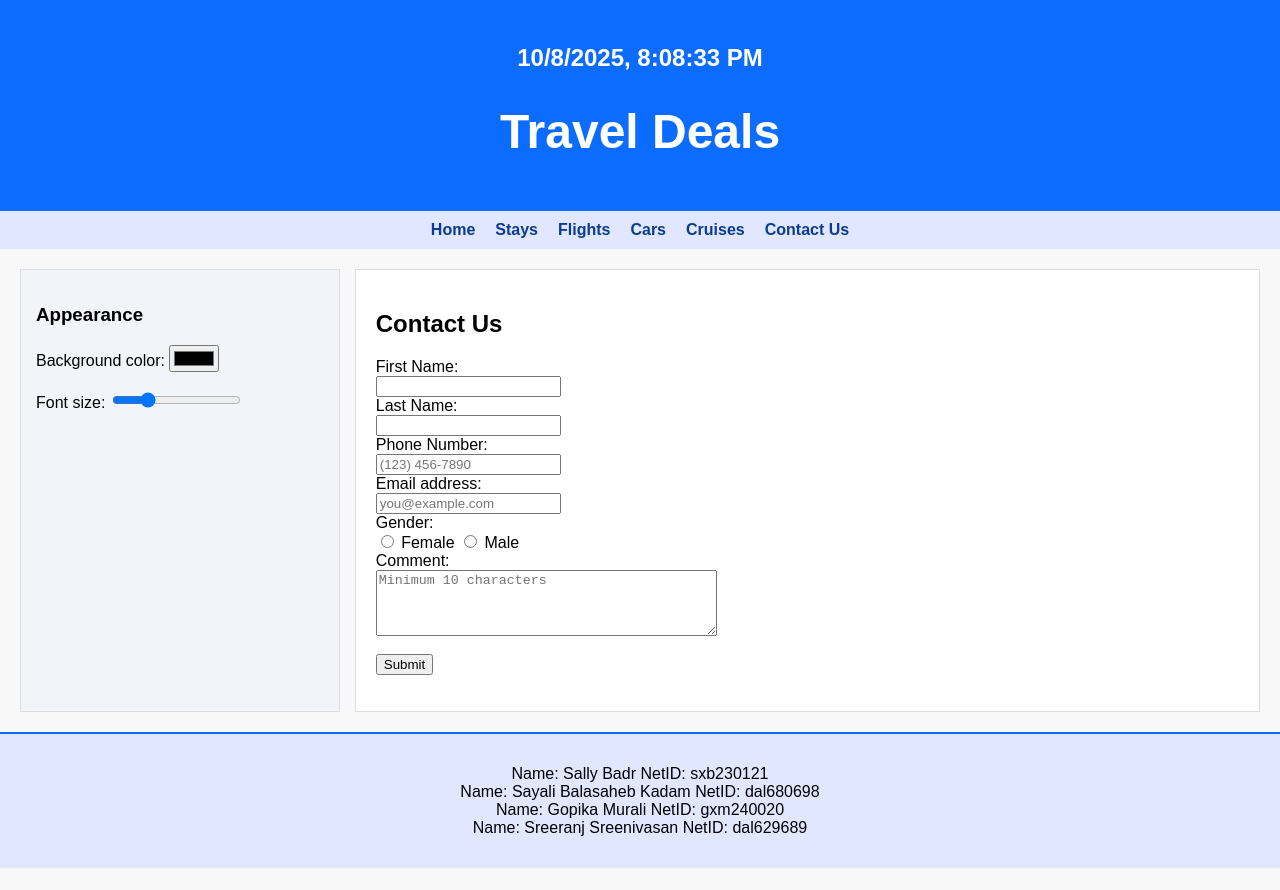
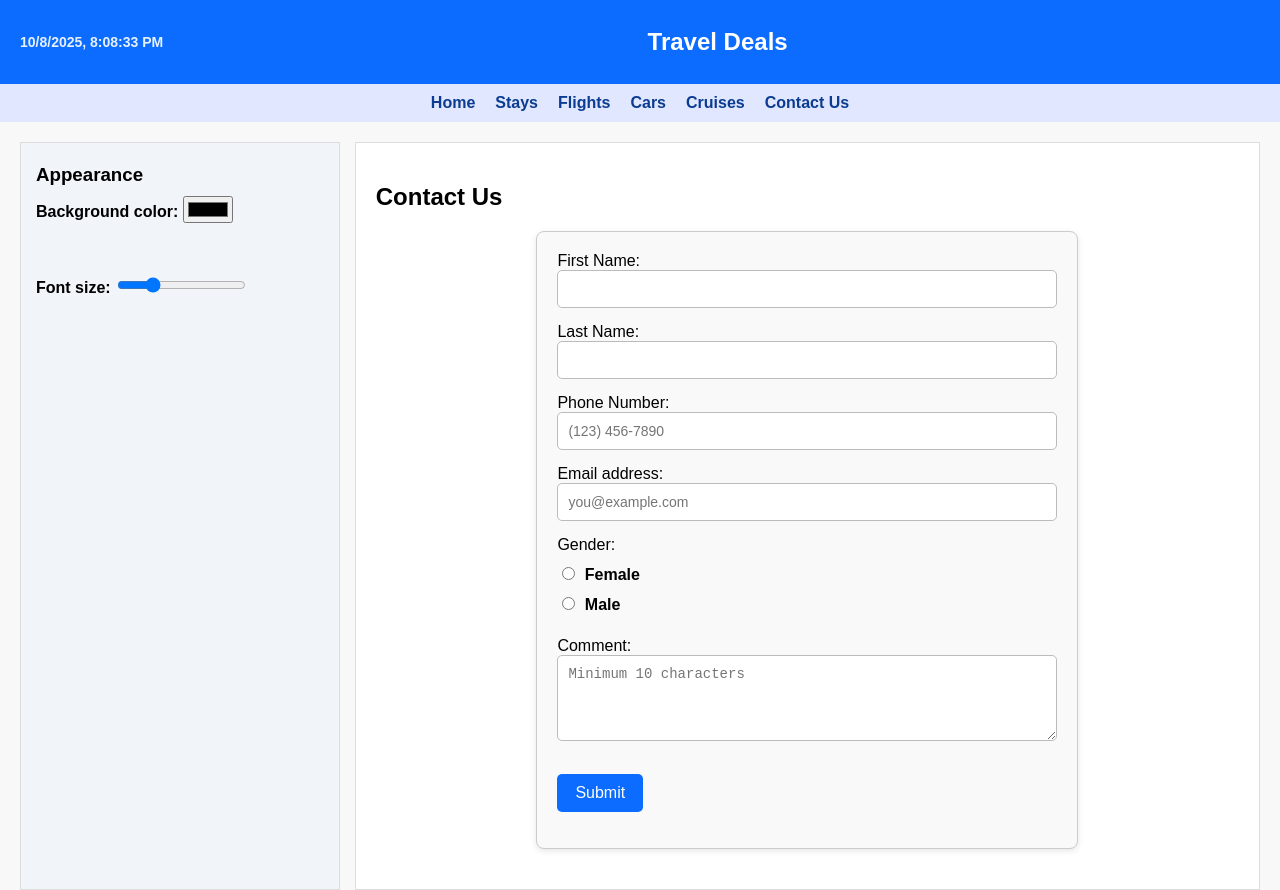
Before and after one commit to salyoka1/Web-Programming-HW2, a plain HTML site: page Contact.html in a window 1280 px wide. Shown: the top 890 px of the page. Before the commit the page ends 868 px from the top, so only its background shows below. Drawn offline with Linux system fonts and the light colour scheme.

Commit message:
Update mystyle.css

```diff
--- a/mystyle.css
+++ b/mystyle.css
@@ -1,3 +1,4 @@
+
 body {
   margin: 0;
   font-family: Arial, sans-serif;
@@ -6,12 +7,27 @@ body {
 
 /* Header */
 .header {
-  background: #0b6cff;
+   background: #0b6cff;
   color: white;
   padding: 20px;
-  text-align: center;
+  /* changed from text-align:center; to flex layout */
+  display: flex;
+  align-items: center;
+  gap: 12px;
+}
+.header .tittle {
+  margin: 0;
   font-size: 24px;
   font-weight: bold;
+  flex: 1;              /* lets the title take the middle space */
+  text-align: center;   /* keep the title centered */
+}
+
+.header .clock {
+  font-size: 14px;
+  font-weight: 600;
+  opacity: 0.9;
+  white-space: nowrap;  /* prevents wrapping */
 }
 
 /* Navigation bar */
@@ -61,3 +77,94 @@ body {
   margin-top: 20px;
   border-top: 2px solid #0b6cff;
 }
+
+/* Form container */
+form#contactForm {
+  max-width: 500px;
+  margin: 20px auto;
+  padding: 20px;
+  background: #f9f9f9;
+  border-radius: 8px;
+  border: 1px solid #ccc;
+  box-shadow: 0px 2px 6px rgba(0,0,0,0.1);
+  font-family: Arial, sans-serif;
+}
+
+/* Labels */
+form#contactForm label {
+  font-weight: bold;
+  display: block;
+  margin: 10px 0 5px;
+}
+
+/* Inputs and textarea */
+form#contactForm input[type="text"],
+form#contactForm input[type="number"],
+form#contactForm textarea {
+  width: 100%;
+  padding: 10px;
+  border: 1px solid #bbb;
+  border-radius: 5px;
+  margin-bottom: 15px;
+  font-size: 14px;
+  box-sizing: border-box;
+}
+
+form#contactForm textarea {
+  resize: vertical;
+  min-height: 80px;
+}
+
+/* Radio buttons */
+form#contactForm input[type="radio"] {
+  margin-right: 5px;
+}
+
+/* Submit button */
+form#contactForm button {
+  background-color: #0b6cff;
+  color: white;
+  border: none;
+  padding: 10px 18px;
+  font-size: 16px;
+  border-radius: 5px;
+  cursor: pointer;
+  transition: background 0.3s;
+}
+
+form#contactForm button:hover {
+  background-color: #084dbf;
+}
+
+/* Error / Success message */
+#demo {
+  margin-top: 10px;
+  font-weight: bold;
+  color: #b91c1c;  /* red for errors */
+}
+
+.row { display: flex; gap: 12px; flex-wrap: wrap; }
+.row > div { flex: 1 1 220px; }
+
+label { display: block; font-weight: 600; margin: 10px 0 6px; }
+input[type="text"], input[type="date"] {
+  width: 100%; padding: 10px; border: 1px solid #bbb; border-radius: 6px; box-sizing: border-box;
+}
+
+.trip { display: flex; gap: 16px; margin: 6px 0 12px; }
+
+.actions { display: flex; gap: 10px; align-items: center; justify-content: flex-end; margin-top: 12px; }
+.btn { background: #0b6cff; color: #fff; border: none; padding: 10px 16px; border-radius: 6px; cursor: pointer; }
+.btn:hover { background: #084dbf; }
+.icon-btn { display: inline-flex; align-items: center; gap: 8px; background: #eaf0ff; color: #0b3c91; border: 1px solid #bdd0ff; }
+
+.panel { display: none; border: 1px solid #ddd; border-radius: 8px; padding: 12px; margin-top: 10px; background: #fafafa; }
+.panel input { width: 80px; text-align: center; }
+
+.error { color: #b91c1c; font-weight: 700; margin-top: 10px; }
+.summary { margin-top: 10px; background: #f6fff8; border: 1px solid #ccebd6; padding: 12px; border-radius: 8px; }
+.muted { color: #6b7280; font-size: 12px; }
+
+/* --- Appearance controls look --- */
+.side h3 { margin: 6px 0 10px; }
+.side label { font-weight: 600; }
```
